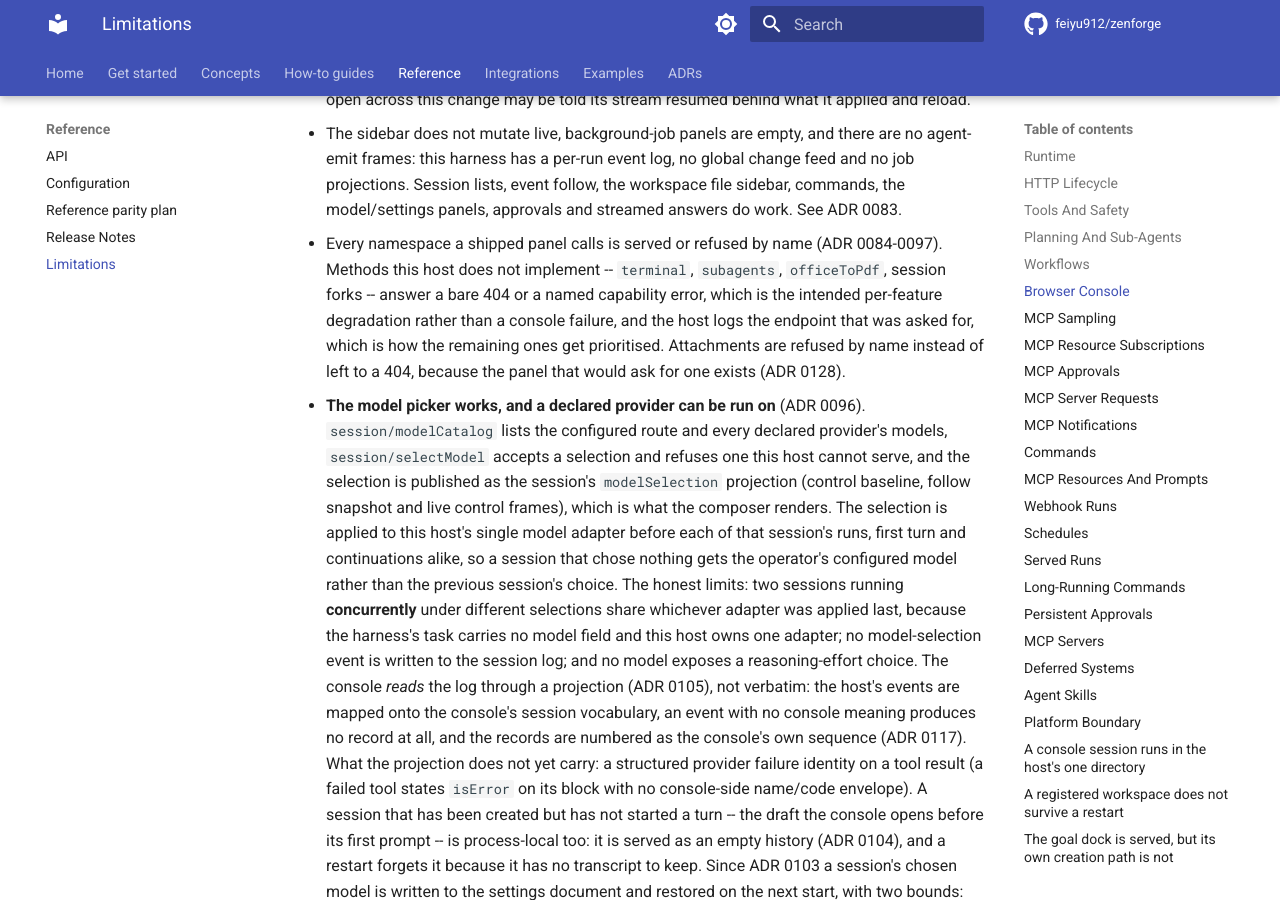
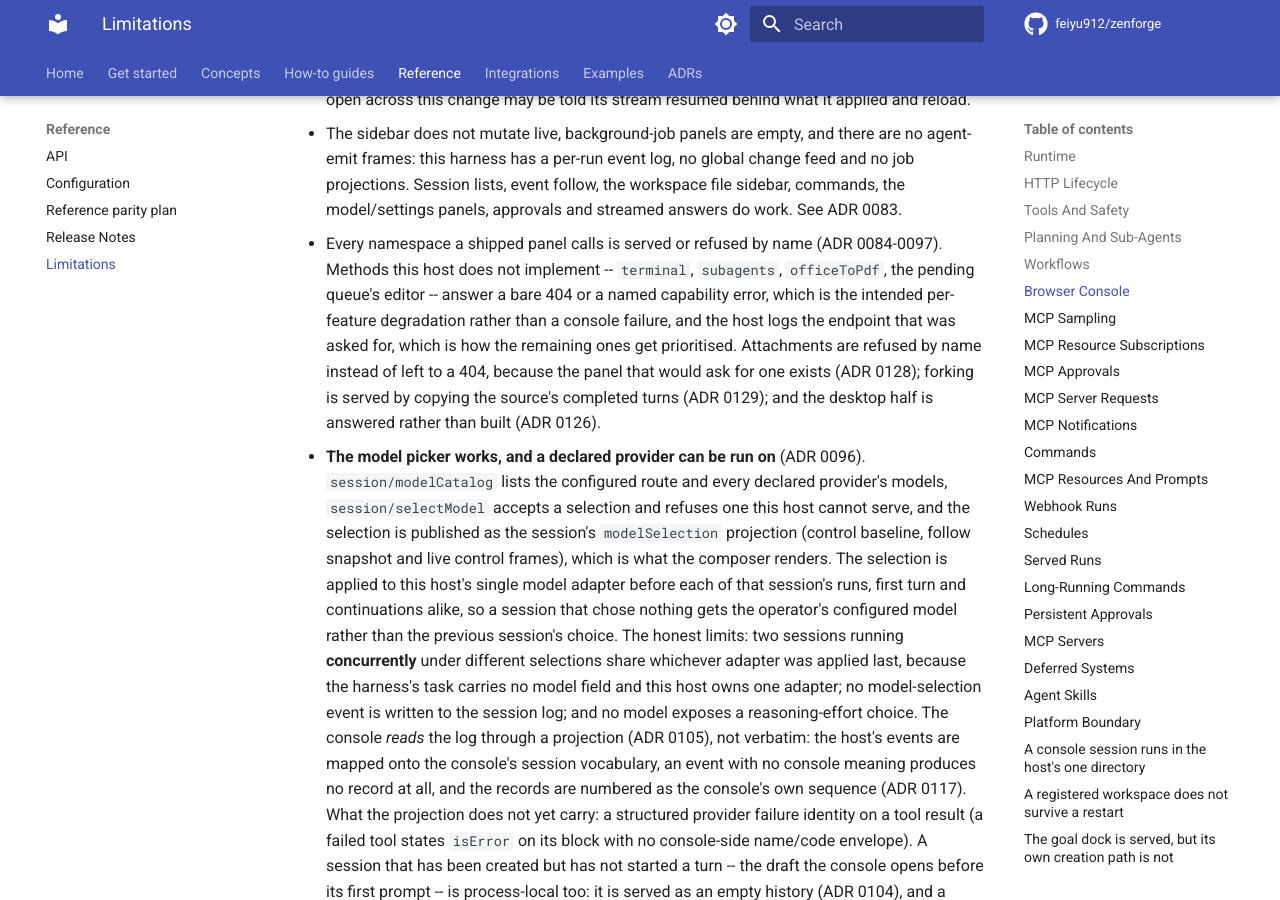
Before and after one commit to feiyu912/zenforge, an MkDocs documentation site: the page built from docs/limitations.md, in a window 1280 px wide and 900 px high, scrolled down 5148 px. Built offline with MkDocs 1.6.1 and Material for MkDocs 9.7.7, drawn with Linux system fonts in a browser that asks for light colours; comment, search, counter and statistics services are not loaded.

Commit message:
Correct the limitations bullet that still called forking unimplemented

```diff
--- a/docs/limitations.md
+++ b/docs/limitations.md
@@ -213,11 +213,13 @@ what is experimental, and what remains adapter territory.
   work. See ADR 0083.
 - Every namespace a shipped panel calls is served or refused by name
   (ADR 0084-0097). Methods this host does not implement -- `terminal`,
-  `subagents`, `officeToPdf`, session forks -- answer a bare 404 or a named
-  capability error, which is the intended per-feature degradation rather than a
-  console failure, and the host logs the endpoint that was asked for, which is how
-  the remaining ones get prioritised. Attachments are refused by name instead of
-  left to a 404, because the panel that would ask for one exists (ADR 0128).
+  `subagents`, `officeToPdf`, the pending queue's editor -- answer a bare 404 or a
+  named capability error, which is the intended per-feature degradation rather
+  than a console failure, and the host logs the endpoint that was asked for, which
+  is how the remaining ones get prioritised. Attachments are refused by name
+  instead of left to a 404, because the panel that would ask for one exists
+  (ADR 0128); forking is served by copying the source's completed turns
+  (ADR 0129); and the desktop half is answered rather than built (ADR 0126).
 - **The model picker works, and a declared provider can be run on** (ADR 0096).
   `session/modelCatalog` lists the configured route and every declared provider's
   models, `session/selectModel` accepts a selection and refuses one this host
```
